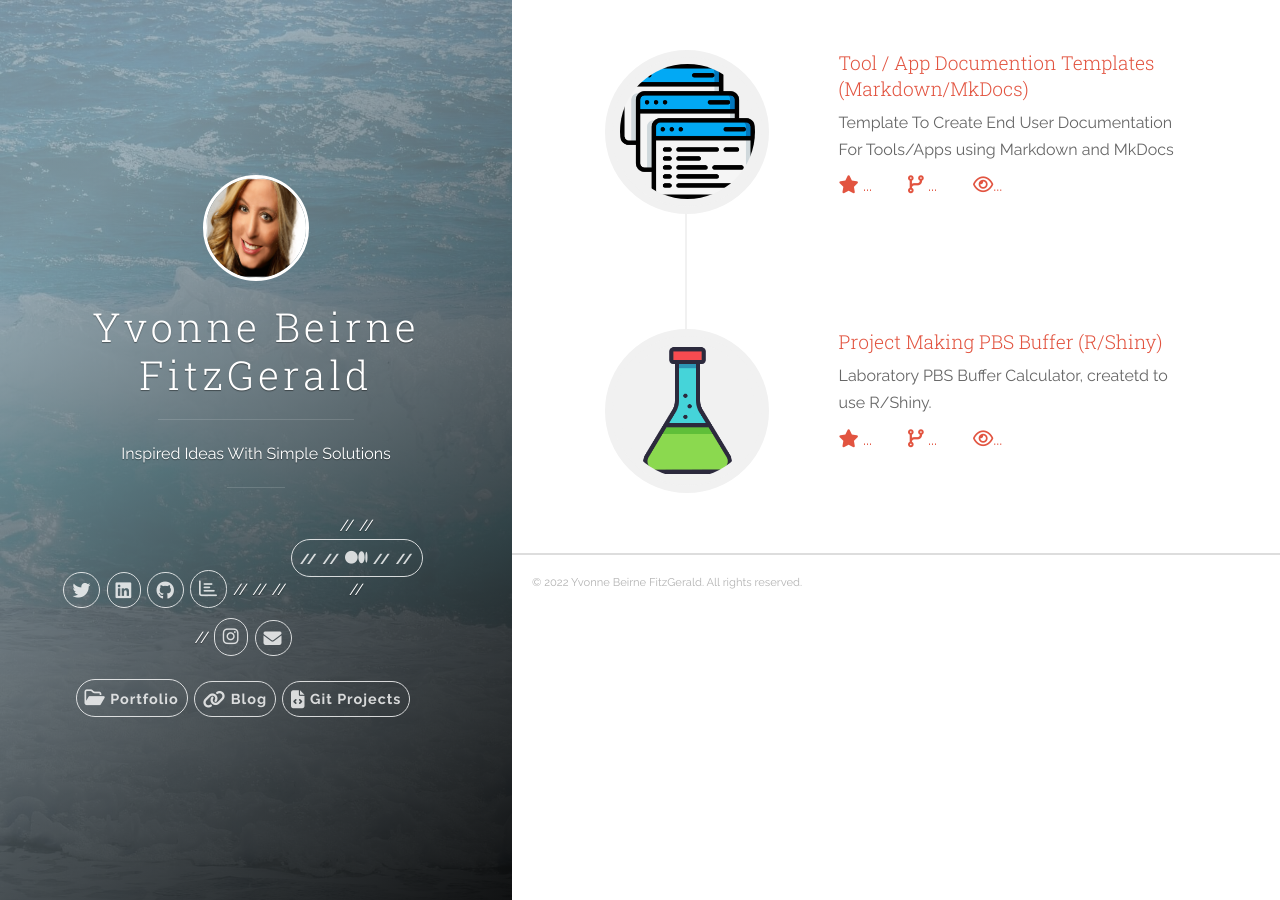
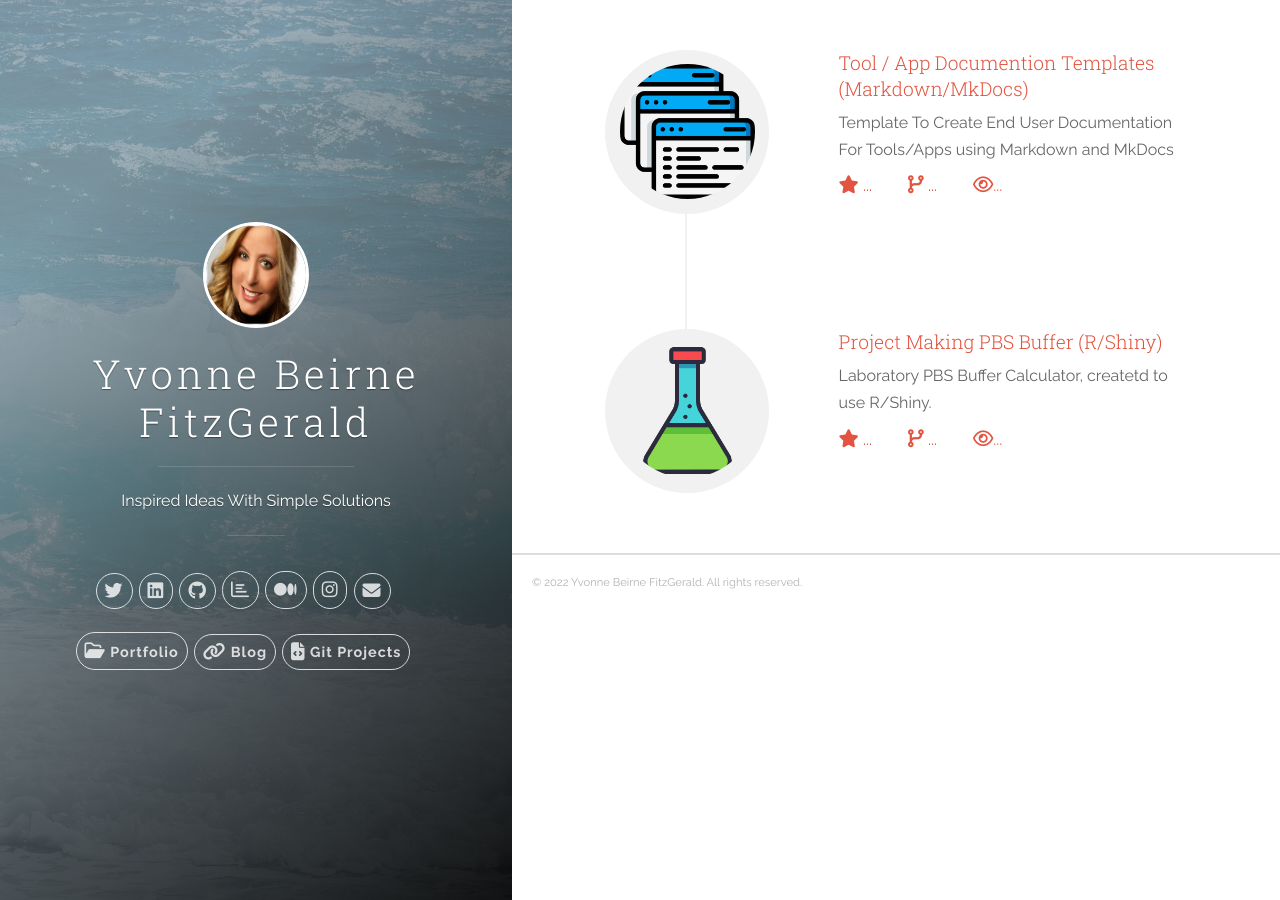
Before and after one commit to YvonneBeirneFitzGerald/yvonnebeirnefitzgerald.github.io, a Jekyll site: the page built from index.html, in a window 1280 px wide. Built offline with Jekyll 4.4.1, drawn with Linux system fonts in a browser that asks for light colours; nearby versions of some CDN libraries; comment, search, counter and statistics services are not loaded.

Commit message:
Update header.html

```diff
--- a/_includes/header.html
+++ b/_includes/header.html
@@ -89,17 +89,17 @@
             {% endif %}
 
 
-          // {% if site.author.medium_username %}
-          //    <!-- Medium -->
-          //    <li class="navigation__item">
-          //      <!-- Hardcoding link to debug -->
-         //       <a href="https://medium.com/@YvonFitz" title="@YvonFitz on Medium" target="_blank">
-         //        <!--<div style="font-size: 1.4rem;"><i class="fab fa-medium fa-m"></i></div>-->
-          //        <i class="fab fa-medium-m"></i>
-         //         <span class="label">Medium</span>
-         //      </a>
-         //     </li>
-          //  {% endif %}
+          {% if site.author.medium_username %}
+             <!-- Medium -->
+             <li class="navigation__item">
+               <!-- Hardcoding link to debug -->
+               <a href="https://medium.com/@YvonFitz" title="@YvonFitz on Medium" target="_blank">
+                <!--<div style="font-size: 1.4rem;"><i class="fab fa-medium fa-m"></i></div>-->
+                 <i class="fab fa-medium-m"></i>
+                 <span class="label">Medium</span>
+              </a>
+            </li>
+            {% endif %}
 
 
             {% if site.author.instagram_username %}
```
